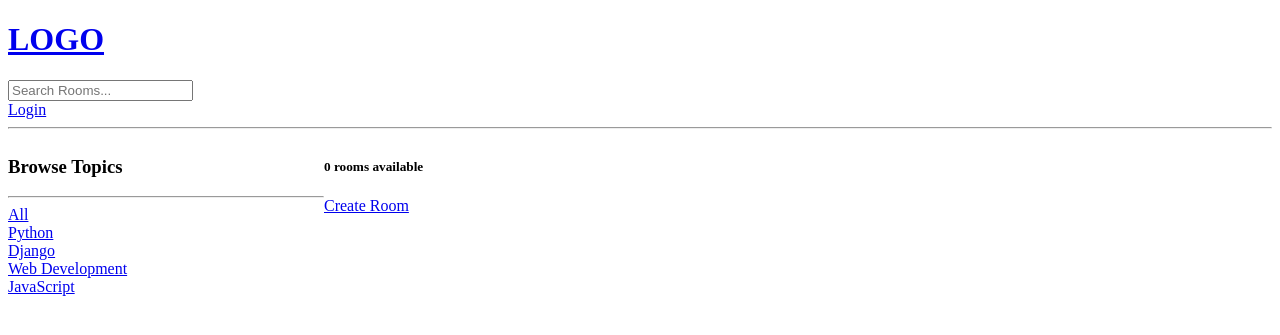
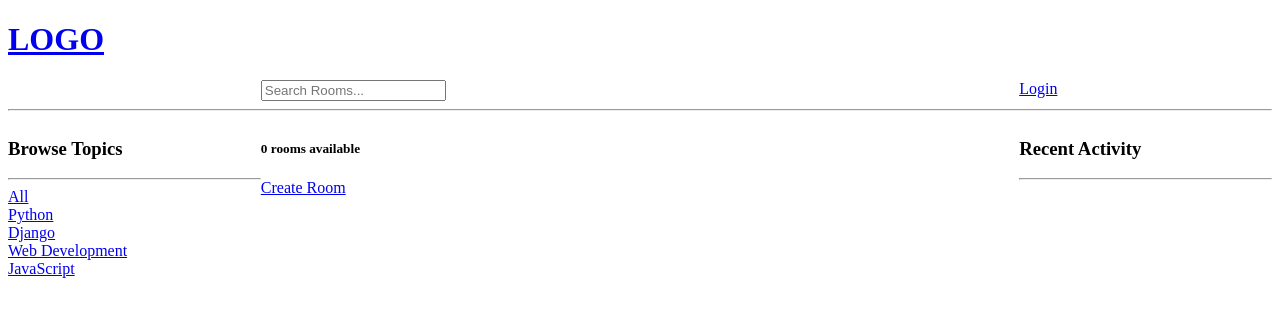
Before and after one commit to Howiemorg/DjangoDemo, a Django app: a page that uses templates/navbar.html in a window 1280 px wide. Shown: the top 335 px of the page. Run offline with Django 4.2, Linux system fonts and the light colour scheme; data comes from the database, SQL or seed files in the repository; both versions use the stored data as it was after the commit.

Commit message:
Created html components for home page and added activity feed

```diff
--- a/base/models.py
+++ b/base/models.py
@@ -33,5 +33,8 @@ class Message(models.Model):
     updated = models.DateTimeField(auto_now=True)
     created = models.DateTimeField(auto_now_add=True)
 
+    class Meta:
+        ordering = ['-updated', '-created']
+
     def __str__(self):
         return self.body[0:50]
--- a/base/static/css/homeStyle.css
+++ b/base/static/css/homeStyle.css
@@ -1,9 +1,14 @@
 .home-container{
     display: grid;
-    grid-template-columns: 1fr 3fr;
+    grid-template-columns: 1fr 3fr 1fr;
 }
 
 .room-container{
     display: grid;
     grid-template-columns: 3fr 1fr;
 }
+
+.navbar-container{
+    display: grid;
+    grid-template-columns: 1fr 3fr 1fr;
+}
--- /dev/null
+++ b/base/templates/base/activity_component.html
@@ -0,0 +1,15 @@
+<h3>Recent Activity</h3>
+<hr>
+{% for message in activity_messages %}
+<div>
+    <small>@{{message.user}} {{message.created|timesince}}</small>
+    <small>replied to "{{message.room}}"</small>
+
+    <p>{{message}}</p>
+    {% if request.user == message.user %}
+    <a href="{% url 'delete-message' message.id %}">Delete</a>
+    {% endif %}
+    <hr>
+</div>
+
+{% endfor %}
--- /dev/null
+++ b/base/templates/base/feed_component.html
@@ -0,0 +1,14 @@
+<div>
+{% for room in rooms %}
+    <div>
+    {% if request.user == room.host %}
+    <a href="{% url 'update-room' room.id %}">Edit</a>
+    <a href="{% url 'delete-room' room.id %}">Delete</a>
+    {% endif %}
+    <span>@{{room.host.username}}</span>
+    <h5>{{room.id}} -- <a href="{% url 'room' room.id%}">{{room.name}}</a></h5>
+    <small>{{room.topic.name}}</small>
+    <hr>
+    </div>
+{% endfor %}
+</div>
--- a/base/templates/base/home.html
+++ b/base/templates/base/home.html
@@ -8,34 +8,18 @@
 <div class="home-container">
 
     <div>
-        <h3>Browse Topics</h3>
-        <hr>
-        <a href="{% url 'home'%}">All</a>
-        {% for topic in topics %}
-            <div>
-                <a href="{% url 'home'%}?q={{topic.name}}">{{topic.name}}</a>
-            </div>
-        {% endfor %}
+        {% include 'base/topic_component.html' %}
     </div>
 
     <div>
         <h5>{{room_count}} rooms available</h5>
         <a href="{% url 'create-room' %}">Create Room</a>
 
-        <div>
-        {% for room in rooms %}
-            <div>
-            {% if request.user == room.host %}
-            <a href="{% url 'update-room' room.id %}">Edit</a>
-            <a href="{% url 'delete-room' room.id %}">Delete</a>
-            {% endif %}
-            <span>@{{room.host.username}}</span>
-            <h5>{{room.id}} -- <a href="{% url 'room' room.id%}">{{room.name}}</a></h5>
-            <small>{{room.topic.name}}</small>
-            <hr>
-            </div>
-        {% endfor %}
-        </div>
+        {% include 'base/feed_component.html' %}
+    </div>
+
+    <div>
+        {% include 'base/activity_component.html' %}
     </div>
 
 </div>
--- /dev/null
+++ b/base/templates/base/topic_component.html
@@ -0,0 +1,8 @@
+<h3>Browse Topics</h3>
+<hr>
+<a href="{% url 'home'%}">All</a>
+{% for topic in topics %}
+    <div>
+        <a href="{% url 'home'%}?q={{topic.name}}">{{topic.name}}</a>
+    </div>
+{% endfor %}
--- a/base/views.py
+++ b/base/views.py
@@ -64,13 +64,16 @@ def home(request):
 
     topics = Topic.objects.all()
     room_count = rooms.count()
+    activity_messages = Message.objects.filter(Q(room__topic__name__icontains=q))
 
-    context = {'rooms': rooms, 'topics': topics, 'room_count': room_count}
+
+    context = {'rooms': rooms, 'topics': topics,
+                'room_count': room_count, 'activity_messages': activity_messages}
     return render(request,'base/home.html', context)
 
 def room(request,pk):
     room = Room.objects.get(id=pk)
-    room_messages = room.message_set.all().order_by('-created')
+    room_messages = room.message_set.all()
     participants = room.participants.all()
 
     if request.method == 'POST':
--- a/templates/navbar.html
+++ b/templates/navbar.html
@@ -1,15 +1,29 @@
+{% load static %}
+
+<link rel="stylesheet" type="text/css" href="{% static 'css/homeStyle.css' %}">
+
 <a href="/">
     <h1>LOGO</h1>
 </a>
 
+
+<div class="navbar-container">
+    <div>
+        {% if request.user.is_authenticated %}
+        <p>Hello {{request.user}}</p>
+        {% endif %}
+    </div>
+    <div>
         <form method="GET" action="{% url 'home' %}">
             <input type="text" name="q" placeholder="Search Rooms..."/>
         </form>
-
+    </div>
+    <div>
         {% if request.user.is_authenticated %}
-<p>Hello {{request.user}}</p>
         <a href="{% url 'logout' %}">Logout</a>
         {% else %}
         <a href="{% url 'login' %}">Login</a>
         {% endif %}
+    </div>
+</div>
 <hr>
```
Also changed, not shown: db.sqlite3. Lines whose indentation alone changed are shown as unchanged.
